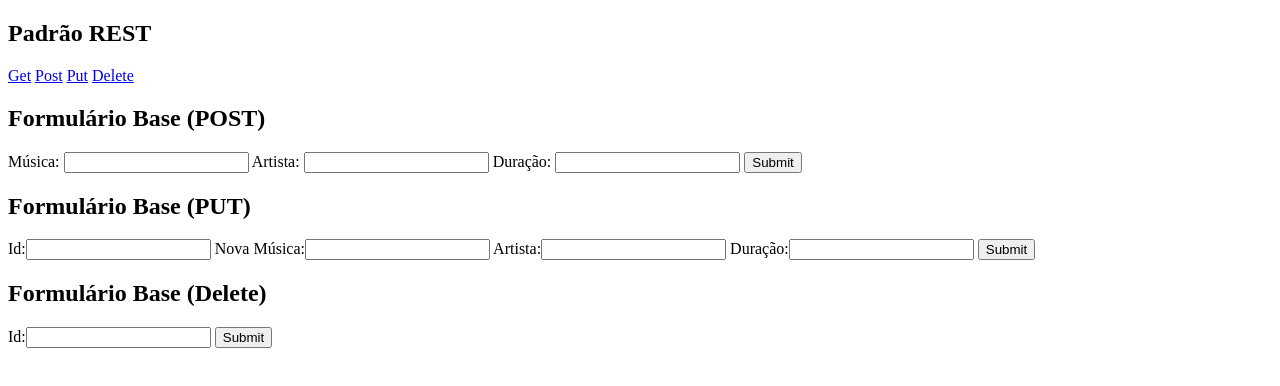
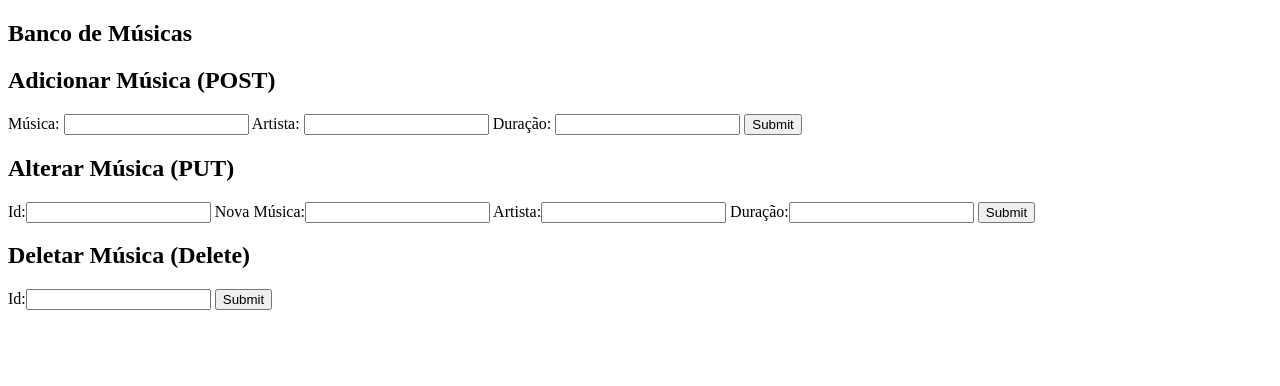
Before and after one commit to lucasbrto/tt905aula11frontend, a plain HTML site: page index.html in a window 1280 px wide. Drawn offline with Linux system fonts and the light colour scheme.

Commit message:
Melhorando a interface

```diff
--- a/index.html
+++ b/index.html
@@ -6,14 +6,9 @@
     <script src="js/functions.js"></script>
   </head>
   <body>
-    <h2>Padrão REST</h2>
-    <a href="javascript:callFetchWithGet()">Get</a>
-    <a href="javascript:callFetchWithPost('Ragged Wood','Fleet Foxes', '4:12')">Post</a>
-    <a href="javascript:callFetchWithPut(8, 'Ohms', 'Deftones', '4:10')">Put</a>
-    <a href="javascript:callFetchWithDelete(8)">Delete</a>
-    <p id = "json"></p>
+    <h2>Banco de Músicas</h2>
 
-    <h2>Formulário Base (POST)</h2>
+    <h2>Adicionar Música (POST)</h2>
     <form id="postForm">
         <label for= "musica">Música:</label>
         <input type = "text" id ="musica" name="title"/>
@@ -24,7 +19,7 @@
         <button type ="submit" onclick="return submitPost()">Submit</button>
     </form>
 
-    <h2>Formulário Base (PUT)</h2>
+    <h2>Alterar Música (PUT)</h2>
     <form id="putForm">
         <label>Id:<input type="text" name = "id"/></label>
         <label>Nova Música:<input type="text" name = "title"/></label>
@@ -34,7 +29,7 @@
         <button type ="submit" onclick="return submitPut()">Submit</button>
     </form>
 
-    <h2>Formulário Base (Delete)</h2>
+    <h2>Deletar Música (Delete)</h2>
     <form id="deleteForm">
         <label>Id:<input type="text" name = "id"/></label>
 
```
